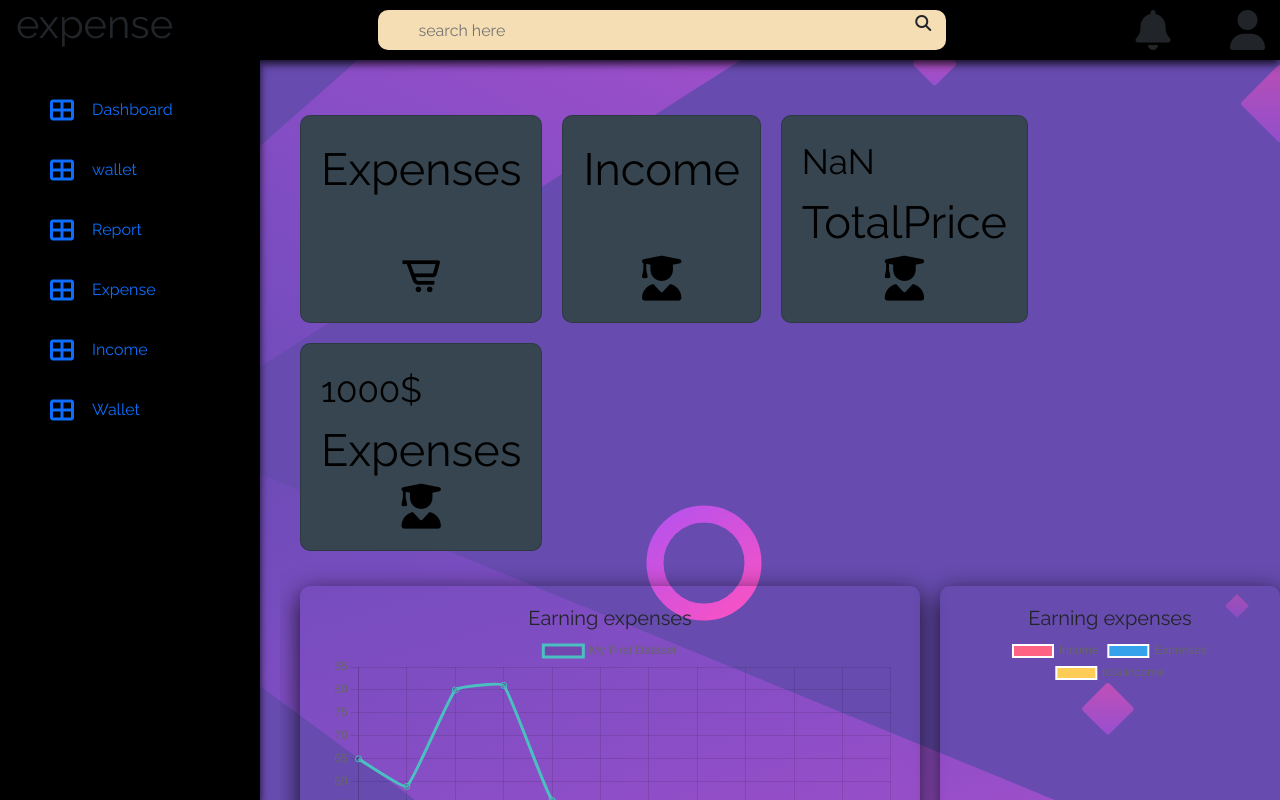
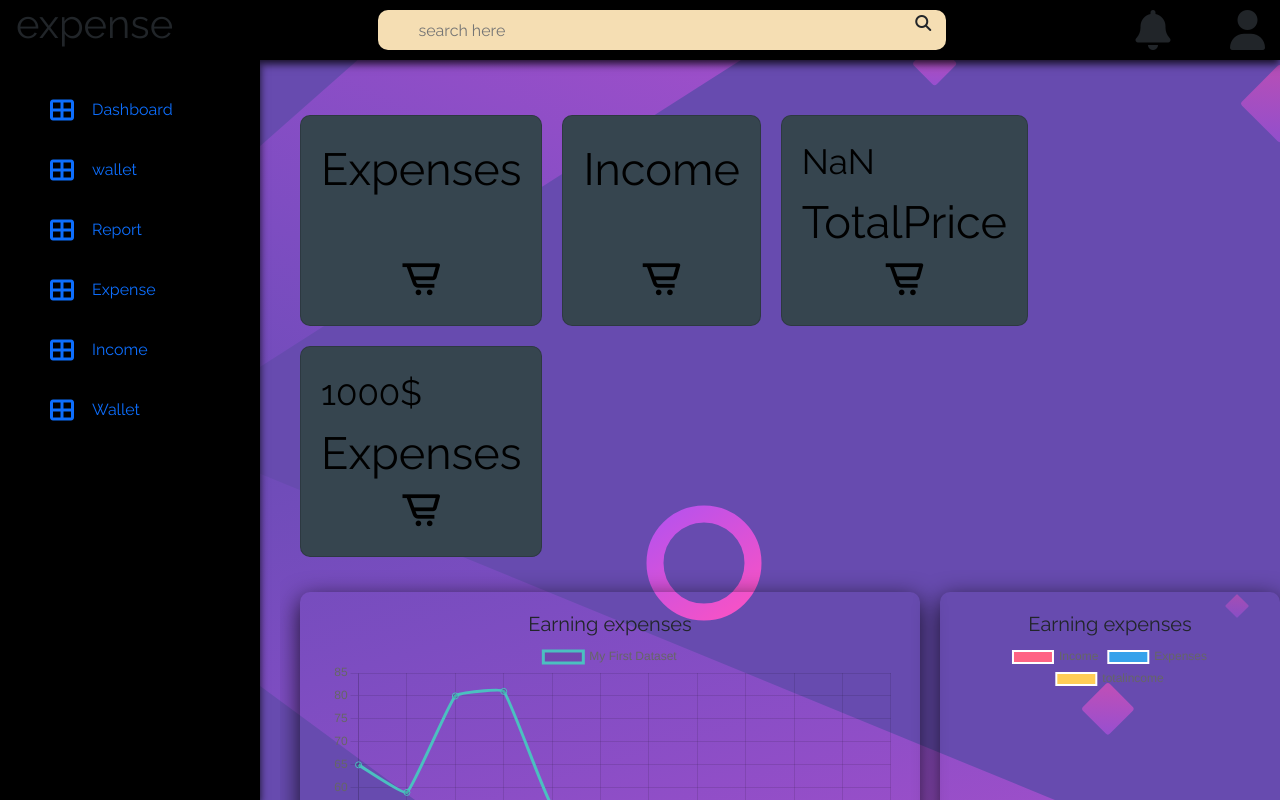
Before and after one commit to Ashu313/cashbook, a React (Create React App) app: page / in a window 1280 px wide. Built offline with nearby package versions, Linux system fonts and the light colour scheme; no server answers; sample sign-in values are in the browser's storage.

Commit message:
addes changes

```diff
--- a/src/client/dashboard/dashboard.js
+++ b/src/client/dashboard/dashboard.js
@@ -170,7 +170,7 @@ var data = {
 
                     </div>
                     <div className="icon-box">
-                        <i className="fas fa-user-graduate"></i>
+                    <i class='bx bx-cart-alt cart'></i>
                     </div>
 
                 </div>
@@ -180,7 +180,7 @@ var data = {
                         <div className="card-name">TotalPrice</div>
                     </div>
                     <div className="icon-box">
-                        <i className="fas fa-user-graduate"></i>
+                    <i class='bx bx-cart-alt cart'></i>
                     </div>
                 </div>
                    <div className="card">
@@ -189,7 +189,7 @@ var data = {
                         <div className="card-name">Expenses</div>
                     </div>
                     <div className="icon-box">
-                        <i className="fas fa-user-graduate"></i>
+                    <i class='bx bx-cart-alt cart'></i>
                     </div>
                 </div>
             </div>
```
